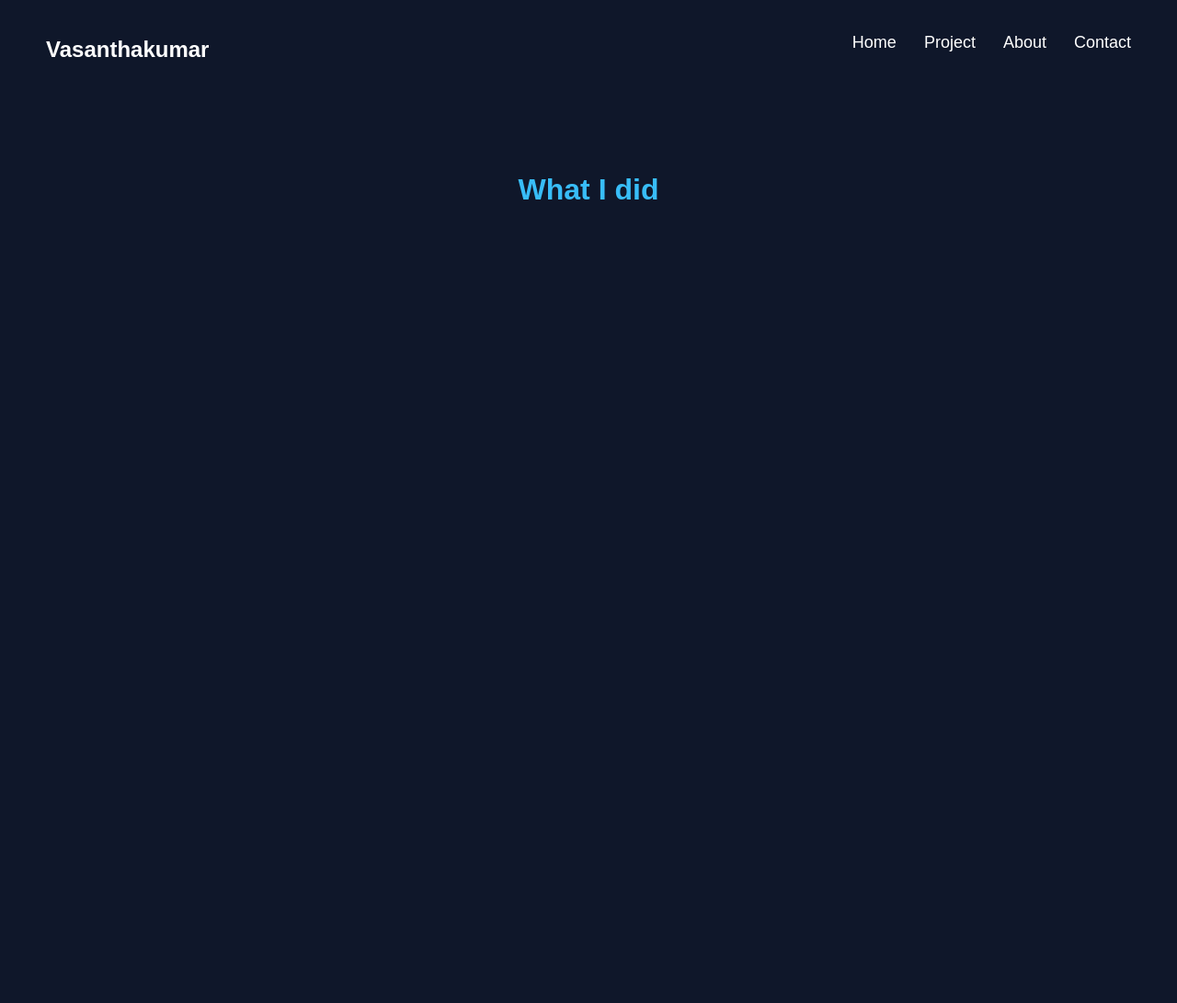
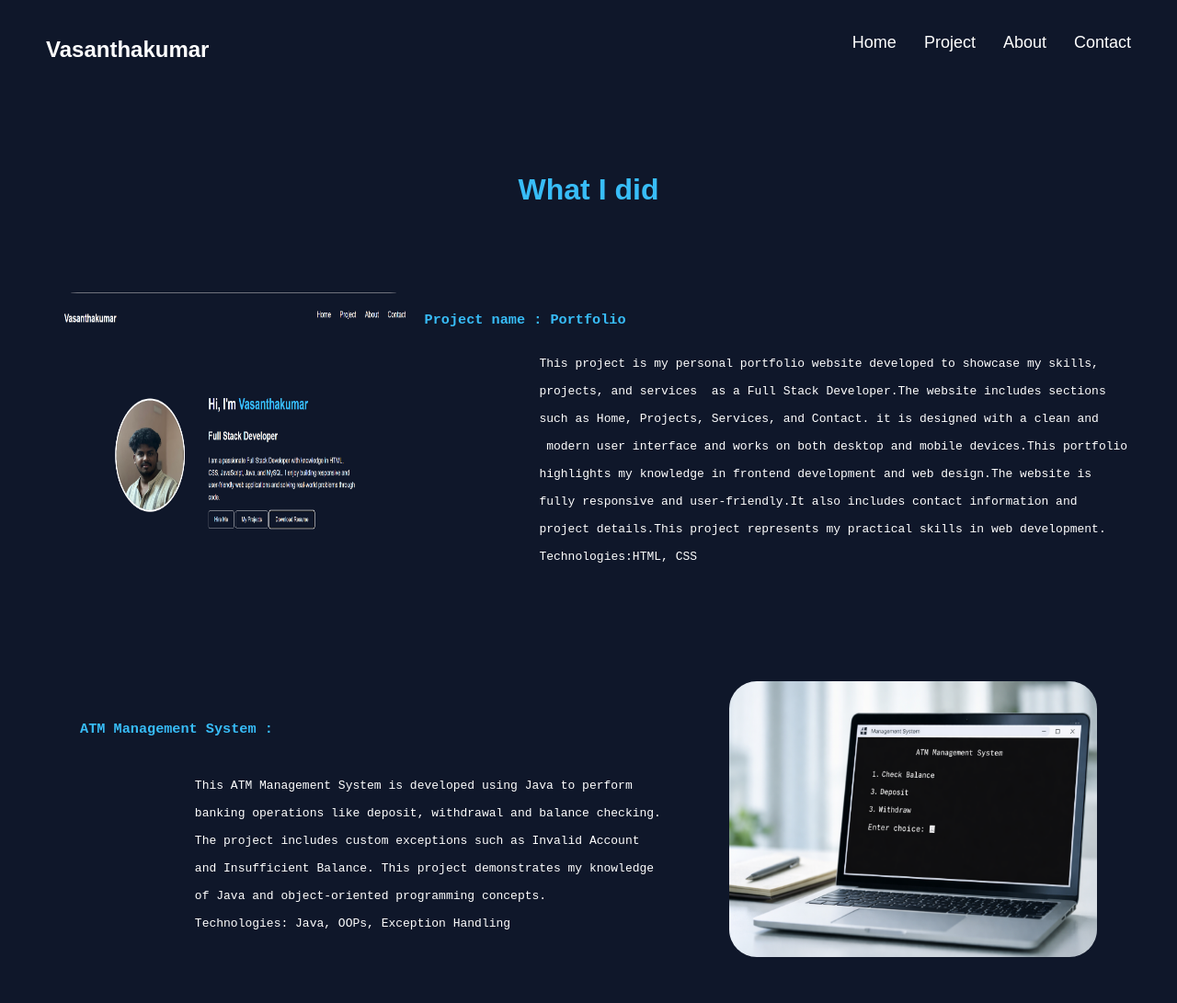
Before and after one commit to vasanthakumar-r-512/portfolio, a plain HTML site: page Project.html in a window 1280 px wide. Shown: the whole page at 92% size. Before the commit the page ends 800 px from the top, so only its background shows below. Drawn offline with Linux system fonts and the light colour scheme.

Commit message:
Updated projrct page

```diff
--- a/Project.html
+++ b/Project.html
@@ -1,11 +1,13 @@
 <!DOCTYPE html>
 <html lang="en">
+
 <head>
     <meta charset="UTF-8">
     <meta name="viewport" content="width=device-width, initial-scale=1.0">
     <title>projects</title>
     <link rel="stylesheet" href="project.css">
 </head>
+
 <body>
     <div class="navbar">
 
@@ -13,7 +15,7 @@
 
         <ul>
 
-            <li><a href="Home.html">Home</a></li>
+            <li><a href="index.html">Home</a></li>
 
             <li><a href="Project.html">Project</a></li>
 
@@ -24,8 +26,51 @@
         </ul>
 
     </div>
-     <center style="margin-top: 80px;">
-            <h1 style="color: #38BDF8;">What I did</h1>
-        </center>
+    <center style="margin-top: 80px;">
+        <h1 style="color: #38BDF8;">What I did</h1>
+    </center>
+    <div class="co">
+        <img src="/img/Screenshot 2026-03-03 002105.png" alt="">
+        <pre>
+                <h3>Project name : Portfolio </h3>
+                This project is my personal portfolio website developed to showcase my skills,
+
+                projects, and services  as a Full Stack Developer.The website includes sections
+
+                such as Home, Projects, Services, and Contact. it is designed with a clean and
+
+                 modern user interface and works on both desktop and mobile devices.This portfolio
+
+                highlights my knowledge in frontend development and web design.The website is
+
+                fully responsive and user-friendly.It also includes contact information and
+
+                project details.This project represents my practical skills in web development.
+
+                Technologies:HTML, CSS
+        </pre>
+    </div>
+    <div class="co">
+
+        <pre>
+                  <h3>ATM Management System :  </h3>
+
+                This ATM Management System is developed using Java to perform
+
+                banking operations like deposit, withdrawal and balance checking.
+
+                The project includes custom exceptions such as Invalid Account
+
+                and Insufficient Balance. This project demonstrates my knowledge
+
+                of Java and object-oriented programming concepts.
+
+                Technologies: Java, OOPs, Exception Handling
+            </pre>
+        <img src="img/Screenshot 2026-03-03 003930.png" alt="">
+    </div>
+
+    </div>
 </body>
+
 </html>
--- a/project.css
+++ b/project.css
@@ -3,6 +3,22 @@ body{
     color: white;
     font-family: Arial;
      background-color: #0F172A
+}
+.co img{
+    height: 300px;
+    width: 400px;
+    border-radius: 30px;
+}
+.co{
+    padding: 50px;
+    display: flex;
+    flex-direction: row;
+    align-items: center;
+    justify-content: space-around;
+}
+
+.co h3{
+    color: #38BDF8  ;
 }
 .navbar{
 display:flex;
```
Also changed, not shown: index.html (+3 -1 lines), img/Screenshot 2026-03-03 002105.png (added), img/Screenshot 2026-03-03 003930.png (added), 1 other file.
